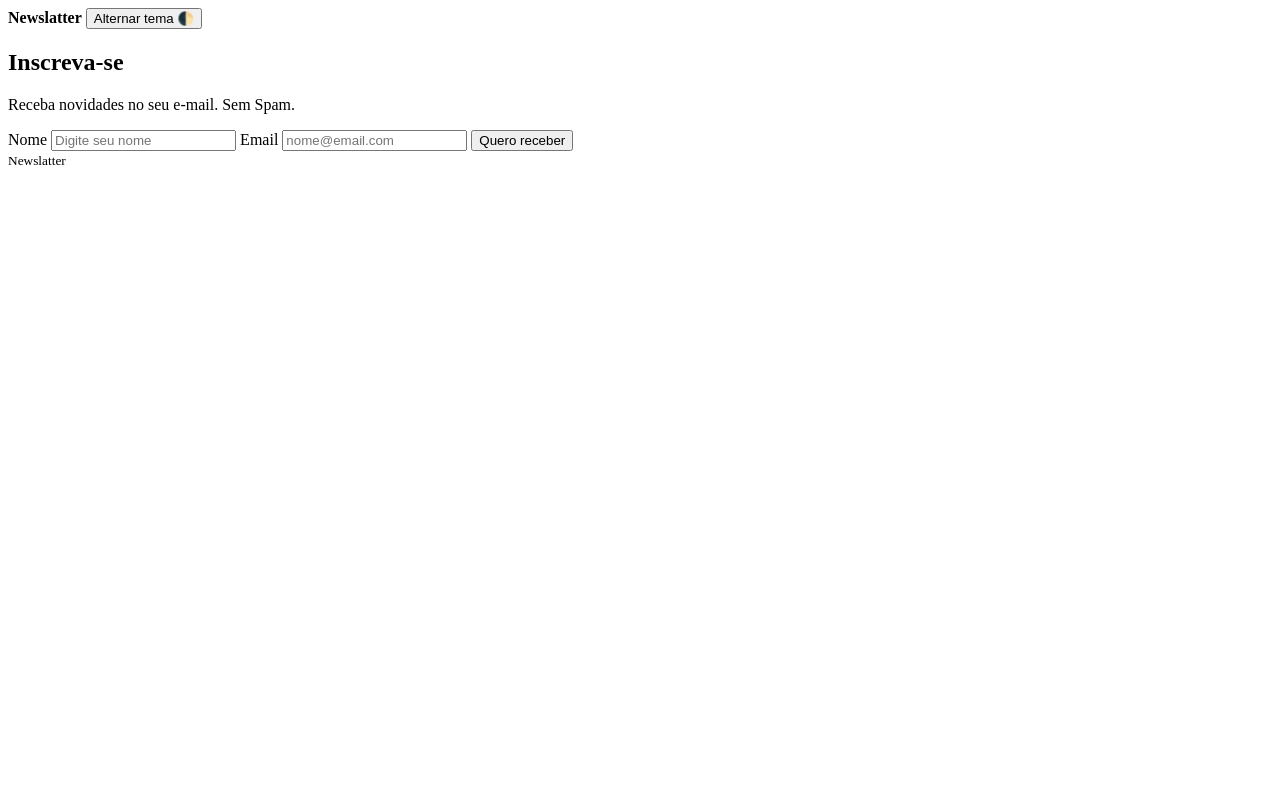
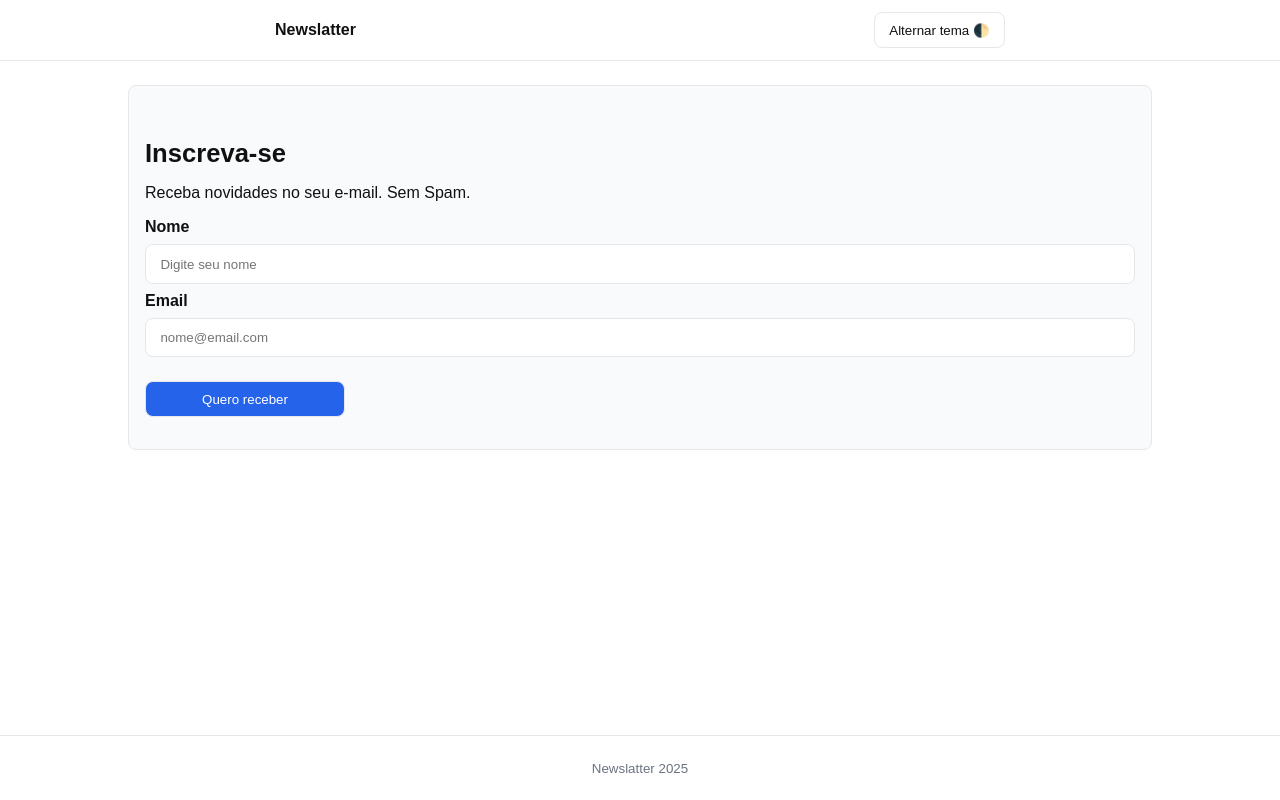
Before and after one commit to rlucasorsi/newsletter-html-css, a plain HTML site: page index.html in a window 1280 px wide. Drawn offline with Linux system fonts and the light colour scheme.

Commit message:
css and js script

```diff
--- a/app.js
+++ b/app.js
@@ -0,0 +1,18 @@
+// Selecionar elementos
+const root = document.documentElement;
+const btn = document.getElementById("btnTema");
+const ano = document.getElementById("ano");
+
+// preenchendo ano atual
+ano.textContent = new Date().getFullYear();
+
+// tema light / dark
+btn.addEventListener("click", () => {
+  const escuro = root.getAttribute("data-tema") === "escuro";
+
+  if (escuro) {
+    root.removeAttribute("data-tema");
+  } else {
+    root.setAttribute("data-tema", "escuro");
+  }
+});
--- a/styles.css
+++ b/styles.css
@@ -0,0 +1,108 @@
+/* Tema claro / escuro */
+:root {
+  --bg: #fff;
+  --texto: #111;
+  --borda: #e5e7eb;
+  --caixa: #f8fafc;
+  --acao: #2563eb;
+}
+
+[data-tema="escuro"] {
+  --bg: #0b1220;
+  --texto: #e5e7eb;
+  --borda: #1f2937;
+  --caixa: #111827;
+  --acao: #38bdf8;
+}
+
+/* Estilos padrão */
+* {
+  box-sizing: border-box;
+}
+
+html,
+body {
+  height: 100%;
+}
+
+body {
+  margin: 0;
+  font-family: Arial;
+  min-height: 100vh;
+  display: flex;
+  flex-direction: column;
+  background-color: var(--bg);
+  color: var(--texto);
+}
+
+.topo {
+  border-bottom: 1px solid var(--borda);
+}
+
+.topo .container {
+  display: flex;
+  align-items: center;
+  justify-content: space-around;
+  padding: 0.75rem 1rem;
+}
+
+.caixa {
+  border: 1px solid var(--borda);
+  background-color: var(--caixa);
+  border-radius: 0.5rem;
+  padding: 2rem 1rem;
+  margin: 1.5rem auto;
+  max-width: 80%;
+}
+
+h1 {
+  margin-bottom: 0.5rem;
+  font-size: 1.6rem;
+}
+
+p {
+  margin: 1rem 0;
+}
+
+form {
+  display: grid;
+  gap: 0.5rem;
+}
+
+label {
+  font-weight: 600;
+}
+
+input {
+  padding: 0.7rem 0.9rem;
+  border: 1px solid var(--borda);
+  border-radius: 0.5rem;
+  background-color: var(--bg);
+  color: var(--texto);
+}
+
+.btn {
+  padding: 0.6rem 0.9rem;
+  border: 1px solid var(--borda);
+  background-color: var(--bg);
+  color: var(--texto);
+  border-radius: 0.5rem;
+  cursor: pointer;
+  max-width: 200px;
+}
+
+.btn.primario {
+  margin-top: 1rem;
+  background-color: var(--acao);
+  color: #fff;
+}
+
+.rodape {
+  border-top: 1px solid var(--borda);
+  height: 65px;
+  display: flex;
+  align-items: center;
+  justify-content: center;
+  color: #6b7280;
+  margin-top: auto;
+}
```
Also changed, not shown: index.html (+0 -1 lines).
